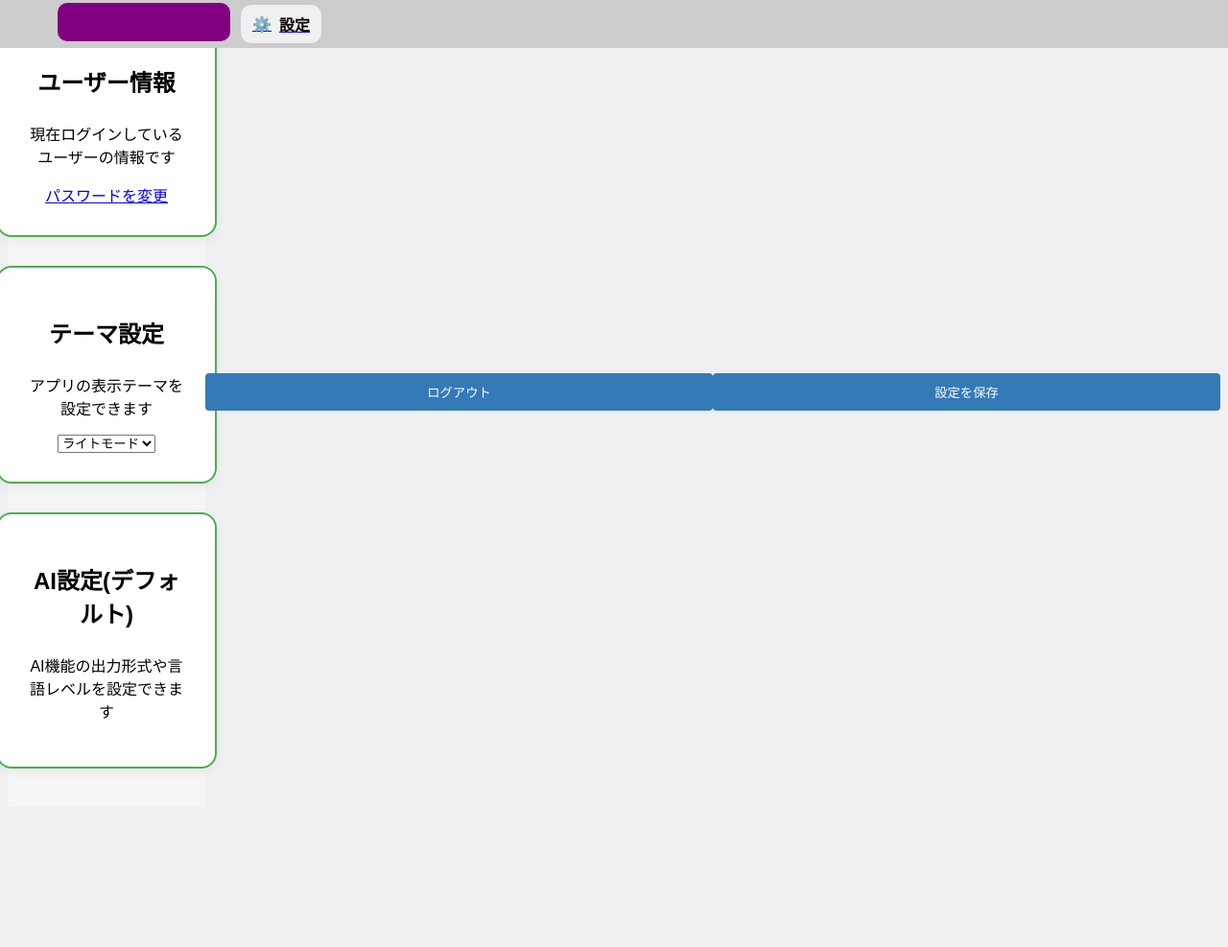
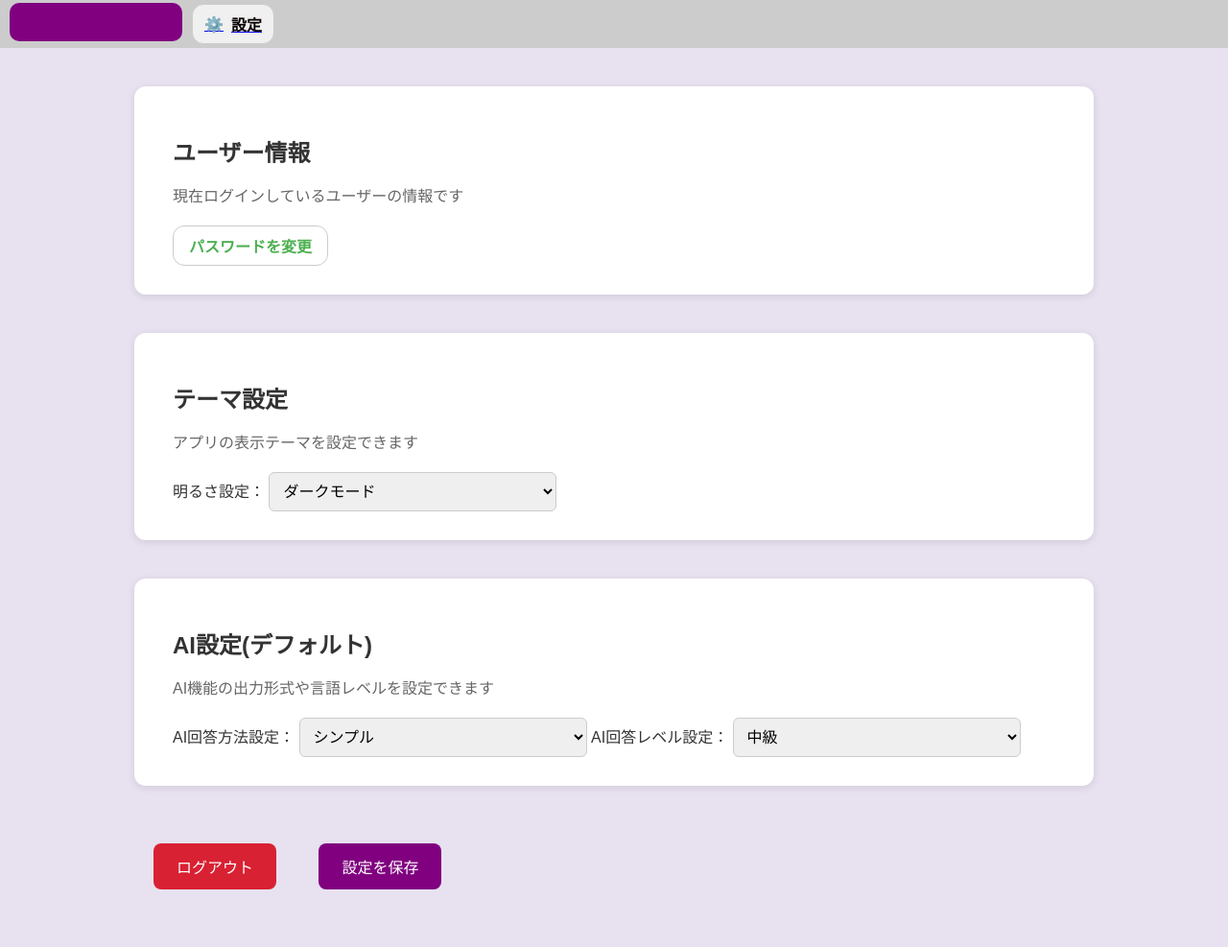
Before and after one commit to tai-ymmt/AI-note_app, a Flask app: template templates/custom.html in a window 1280 px wide. Shown: the whole page at 96% size. Before the commit the page ends 801 px from the top, so only its background shows below. Run offline with Flask 3, Linux system fonts and the light colour scheme; the template is opened without the code that fills it, so the values that code supplies are empty; the visitor is signed in with stand-in values (Sample User, id 1); parts of the project's set-up code (start-up, migrations or seed data) failed here and were passed over.

Commit message:
プルダウンリスト作成、ダークモードのcss変更、保存処理がまだできていない

```diff
--- a/app.py
+++ b/app.py
@@ -41,7 +41,7 @@
     return redirect(url_for('login'))
 
 
-@app.route('/settings')
+@app.route('/custom')
 def settings_page():
     return render_template('custom.html')
 
--- a/static/style.css
+++ b/static/style.css
@@ -1,5 +1,5 @@
 /*loginページデザイン*/
-body {
+/*body.login-page {
     font-family: Arial, sans-serif;
     background-color: #f0f0f2;
     display: flex;
@@ -40,15 +40,14 @@
     text-align: center;
     margin-bottom: 10px;
 }
+*/
 
 /* headerページデザイン*/
 .app-header {
     width: 100%; /* 幅いっぱいを指定 */
     height: 50px; /* 高さを50pxに指定 */
     background: #CCC; /* 背景色にグレーを指定 */
-    padding: 20px 50px; /* ヘッダーに上下左右それぞれ余白を指定 */
     box-sizing: border-box; /* padding分を含んで幅を100%にするため */
-    position: fixed; /* ウィンドウを基準に画面に固定 */
     top: 0; /* 上下の固定位置を上から0pxにする */
     left: 0; /* 左右の固定位置を左から0pxにする */
     display: flex; /* 中の要素を横並びにする */
@@ -73,25 +72,109 @@
 
 /*customページデザイン*/
 
+
+body.custom-page {
+    margin: 0;
+    font-family: 'Arial', sans-serif;
+    background-color: #e8e1f0;
+    color: #333;
+}
+
 main {
+    padding: 40px 20px;
     display: flex;
     flex-direction: column;
-    align-items: center;
-    gap: 30px;
-    padding: 40px 20px;
-    background-color: #f5f5f5;
+    gap: 40px;
+    max-width: 1000px;
+    margin: 0 auto;
 }
 
-.user-info,
-.theme-setting,
-.AI-setting {
+section {
+    background-color: #ffffff;
+    border-radius: 12px;
+    box-shadow: 0 2px 8px rgba(0, 0, 0, 0.1);
+    padding: 30px 40px;
+}
+
+h2 {
+    font-size: 24px;
+    margin-bottom: 10px;
+    color: #333;
+}
+
+p {
+    font-size: 16px;
+    margin-bottom: 20px;
+    color: #666;
+}
+
+select {
+    padding: 10px;
     width: 100%;
-    max-width: 800px;
+    max-width: 300px;
+    border: 1px solid #ccc;
+    border-radius: 6px;
+    font-size: 16px;
+}
+
+.pathward-chenge-link {
+    display: inline-block;
+    padding: 8px 16px;
     background-color: #ffffff;
-    border: 2px solid #4CAF50; /* 緑色の枠線 */
-    border-radius: 16px; /* 角を丸くする */
-    padding: 30px;
-    text-align: center;/* テキスト中央揃え */
-    box-shadow: 0 4px 12px rgba(0, 0, 0, 0.05);
-    font-family: sans-serif;
+    border-radius: 12px;
+    border: 1px solid #ccc;
+    color: #4CAF50;
+    text-decoration: none;
+    font-weight: bold;
+    cursor: pointer;
 }
+
+#logout-btn,
+#save-setting {
+    padding: 12px 24px;
+    font-size: 16px;
+    border: none;
+    border-radius: 8px;
+    cursor: pointer;
+    transition: background-color 0.3s ease;
+    margin: 20px;
+}
+
+#logout-btn {
+    background-color: #d82133;
+    color: white;
+}
+
+#logout-btn:hover {
+    background-color: #b71c1c;
+}
+
+#save-setting {
+    background-color: #800080;
+    color: white;
+}
+
+#save-setting:hover {
+    background-color: #5a005a;
+}
+
+body.dark-mode {
+    background-color: #312e2e;
+    color: rgb(0, 0, 0);
+}
+
+body.dark-mode .app-header {
+    background: #525252;
+}
+
+body.dark-mode section {
+    background-color: #545454;
+}
+
+body.dark-mode h2 {
+    color: #ffffff;
+}
+
+body.dark-mode p {
+    color: #cdcdcd;
+}
--- a/templates/custom.html
+++ b/templates/custom.html
@@ -1,11 +1,12 @@
 <!DOCTYPE html>
 <html lang="ja">
 <head>
-    <meta chaeset="UTF-8">
+    <meta charset="UTF-8">
     <title>設定画面</title>
     <link rel="stylesheet" href="{{ url_for('static', filename='style.css') }}">
 </head>
-<body>
+
+<body class="custom-page">
     <header>
             {% include "header.html" %}
     </header>
@@ -27,18 +28,51 @@
         <section class="theme-setting">
             <h2>テーマ設定</h2>
             <p>アプリの表示テーマを設定できます</p>
-            <select id="theme-select">
-                <option value="light">ライトモード</option>
-                <option value="dark">ダークモード</option>
+            <label for="theme-select">明るさ設定：</label>
+            <select id="theme" name="mode_flag">
+                <option value="0" {% if current_user.mode_flag == 0 %}selected{% endif %}>ライトモード</option>
+                <option value="1" {% if current_user.mode_flag == 1 %}selected{% endif %}>ダークモード</option>
             </select>
         </section>
 
         <section class="AI-setting">
             <h2>AI設定(デフォルト)</h2>
             <p>AI機能の出力形式や言語レベルを設定できます</p>
+            <label for="response-mode">AI回答方法設定：</label>
+            <select id="response-mode" name="ai_answer_flag" >
+                <option value="0" {% if current_user.ai_answer_flag == 0 %}selected{% endif %}>シンプル</option>
+                <option value="1" {% if current_user.ai_answer_flag == 1 %}selected{% endif %}>詳細</option>
+                <option value="2" {% if current_user.ai_answer_flag == 2 %}selected{% endif %}>箇条書き</option>
+            </select>
+            <label for="response-level">AI回答レベル設定：</label>
+            <select id="response-level" name="ai_level_flag">
+                <option value="0" {% if current_user.ai_level_flag == 0 %}selected{% endif %}>初級</option>
+                <option value="1" {% if current_user.ai_level_flag == 1 %}selected{% endif %}>中級</option>
+                <option value="2" {% if current_user.ai_level_flag == 2 %}selected{% endif %}>上級</option>
+            </select>
         </section>
+
+        <div class="button-group">
+            <button id="logout-btn">ログアウト</button>
+            <button id="save-setting">設定を保存</button>
+        </div>
     </main>
-<button id="logout-btn">ログアウト</button>
+
+<script>
+let selectedTheme = "{{ current_user.mode_flag }}"
+document.getElementById('theme-select').addEventListener('change', function () {
+    const selected = this.value;
+
+    if (selected === "1") {
+        document.body.classList.remove('dark-mode');
+        document.body.classList.add('light-mode');
+    } else {
+        document.body.classList.remove('light-mode');
+        document.body.classList.add('dark-mode');
+    }
+});
+</script>
+
 <script>
     document.getElementById("logout-btn").addEventListener("click", function() {
         if (confirm("本当にログアウトしますか？")) {
@@ -46,6 +80,5 @@
         }
     });
 </script>
-<button id="save-setting">設定を保存</button>
 </body>
 </html>
--- a/templates/login.html
+++ b/templates/login.html
@@ -7,7 +7,7 @@
     <link rel="stylesheet" href="{{ url_for('static', filename='style.css') }}">
 
 </head>
-<body>
+<body class="login-page">
 <div class="login-container">
     <h2>ログイン</h2>
     {% with messages = get_flashed_messages() %}
```
